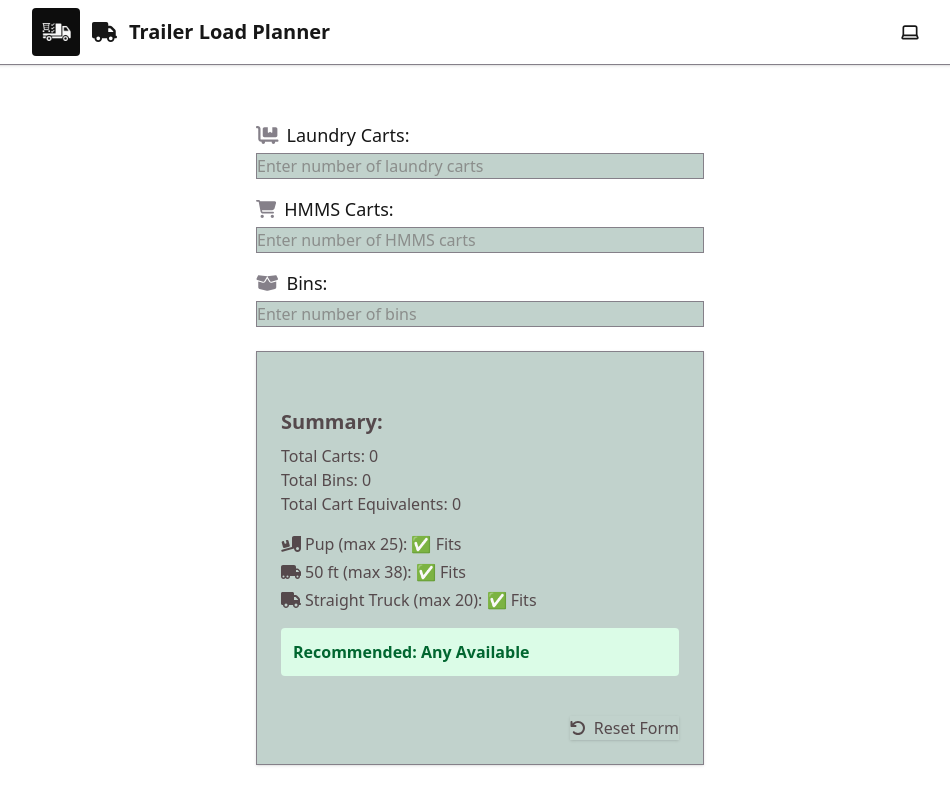
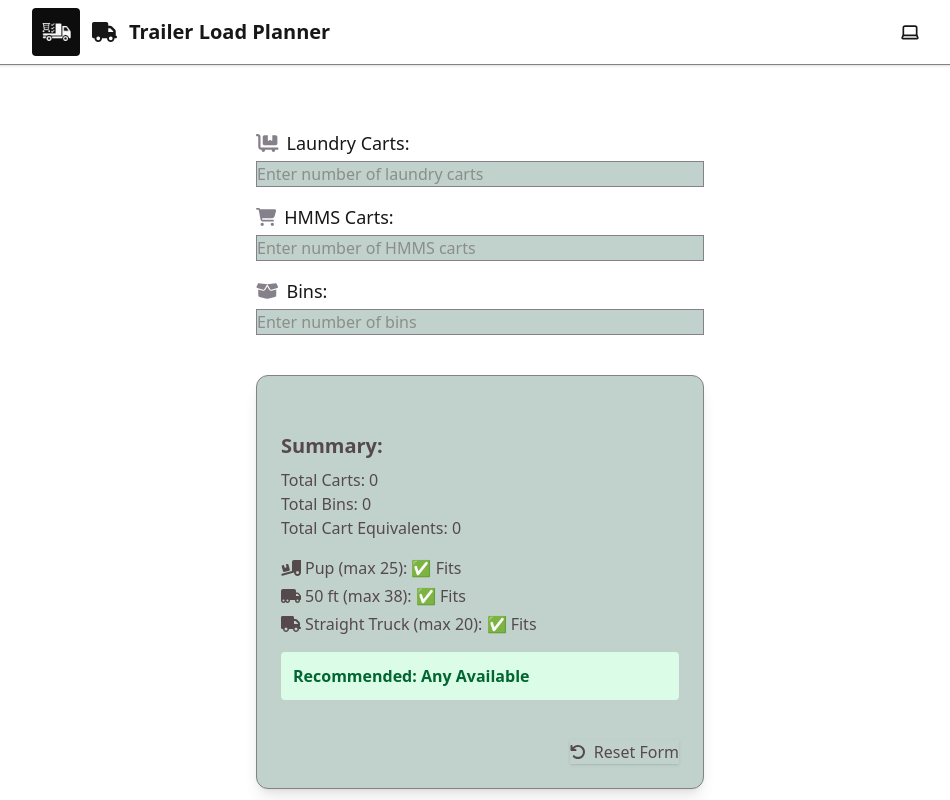
Before and after one commit to RW2023/loader, a Next.js app: page / in a window 1280 px wide. Shown: the top 800 px of the page, without its empty margins (160-1110 px from the left). Built offline with nearby package versions, Linux system fonts and the light colour scheme.

Commit message:
feat: enhance page layout with motion effects for improved UX

```diff
--- a/package.json
+++ b/package.json
@@ -14,6 +14,7 @@
     "@fortawesome/free-solid-svg-icons": "^6.7.2",
     "@fortawesome/react-fontawesome": "^0.2.2",
     "daisyui": "^5.0.19",
+    "framer-motion": "^12.12.1",
     "lucide-react": "^0.511.0",
     "next": "15.3.0",
     "next-pwa": "^5.6.0",
--- a/src/app/page.tsx
+++ b/src/app/page.tsx
@@ -1,3 +1,4 @@
+// page.tsx
 'use client';
 
 import { useState } from 'react';
@@ -11,6 +12,8 @@ import {
   getFitsIn,
   getRecommendation,
 } from '@/app/utils/loadLogic';
+
+import { motion } from 'framer-motion';
 
 export default function Home() {
   const [laundryCarts, setLaundryCarts] = useState(0);
@@ -29,8 +32,13 @@ export default function Home() {
   const recommendation = getRecommendation(fitsIn);
 
   return (
-    <div className="flex flex-col items-center justify-start min-h-screen py-8 px-4 space-y-6 bg-[var(--color-background)] text-[var(--color-foreground)]">
-      <div className="w-full max-w-md">
+    <div className="flex flex-col items-center justify-start min-h-screen py-10 px-4 gap-y-10 bg-[var(--color-background)] text-[var(--color-foreground)]">
+      <motion.div
+        initial={{ opacity: 0, y: 20 }}
+        animate={{ opacity: 1, y: 0 }}
+        transition={{ duration: 0.5 }}
+        className="w-full max-w-md"
+      >
         <LoadInputForm
           laundryCarts={laundryCarts}
           hmmsCarts={hmmsCarts}
@@ -39,9 +47,14 @@ export default function Home() {
           setHmmsCarts={setHmmsCarts}
           setBins={setBins}
         />
-      </div>
+      </motion.div>
 
-      <div className="card w-full max-w-md shadow p-6 space-y-4 border border-[var(--taupe-gray)] bg-[var(--ash-gray)] text-[var(--wenge)] dark:bg-[var(--wenge)] dark:text-[var(--ash-gray)]">
+      <motion.div
+        initial={{ opacity: 0, y: 30 }}
+        animate={{ opacity: 1, y: 0 }}
+        transition={{ delay: 0.2, duration: 0.5 }}
+        className="card w-full max-w-md shadow-lg p-6 space-y-4 border border-[var(--taupe-gray)] bg-[var(--ash-gray)] text-[var(--wenge)] dark:bg-[var(--wenge)] dark:text-[var(--ash-gray)] rounded-xl"
+      >
         <LoadSummary
           totalCarts={totalCarts}
           bins={bins}
@@ -52,7 +65,7 @@ export default function Home() {
         <div className="flex justify-end">
           <ResetButton onReset={handleReset} />
         </div>
-      </div>
+      </motion.div>
     </div>
   );
 }
```
Also changed, not shown: 1 other file (tests, documents, lock files or other folders).
